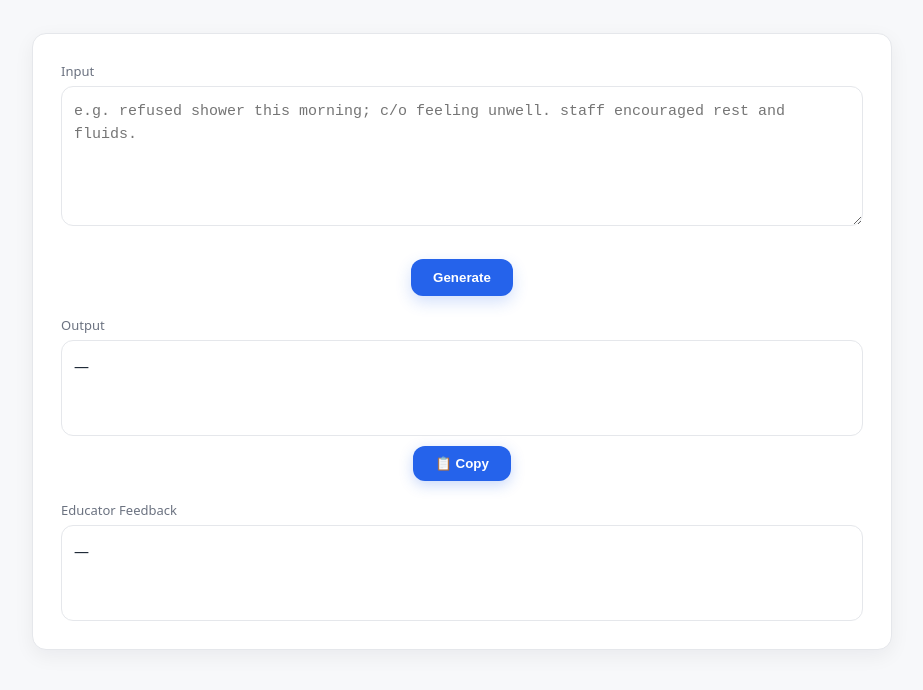
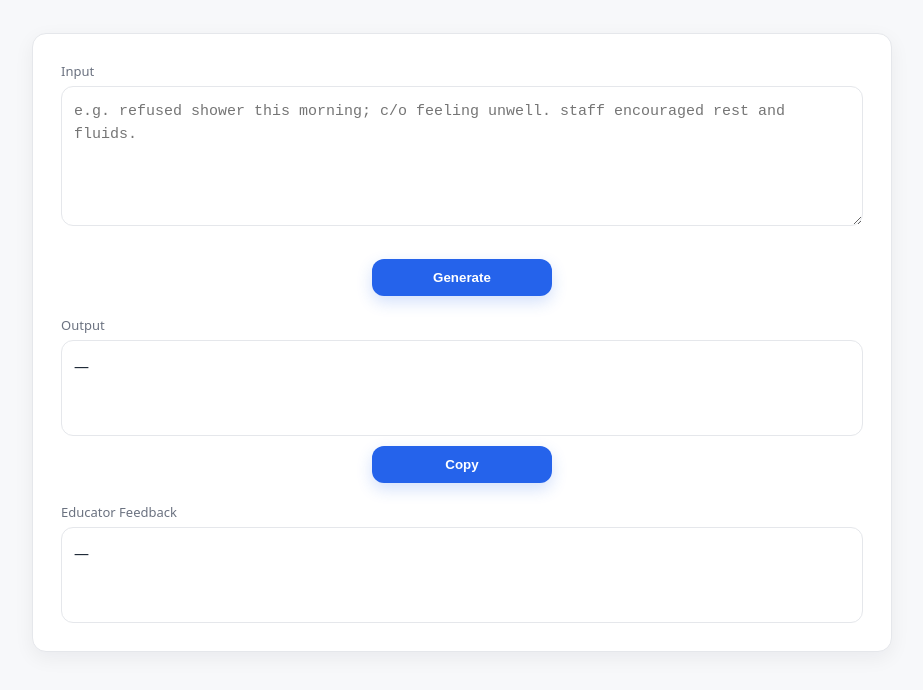
Before and after one commit to AmoreSolo/nursing-charting-mvp-clean, a website: page index.html in a window 1280 px wide. Shown: the part 124-814 px from the top of the page, without its empty margins (178-1101 px from the left). Drawn offline with Linux system fonts and the light colour scheme.

Commit message:
Update index.html

```diff
--- a/index.html
+++ b/index.html
@@ -96,6 +96,8 @@
       color: #fff;
       transition: transform .02s ease, background .15s ease, box-shadow .15s ease;
       box-shadow: 0 6px 16px rgba(37, 99, 235, .20);
+      width: 180px; /* 🔹 consistent width */
+      text-align: center;
     }
 
     button:active { transform: translateY(1px); background: var(--primary-pressed) }
@@ -110,20 +112,6 @@
       line-height: 1.55;
       white-space: pre-wrap;
     }
-
-    .copy-btn {
-      cursor: pointer;
-      border: 0;
-      border-radius: 12px;
-      padding: 10px 22px;
-      background: var(--primary);
-      color: #fff;
-      font-weight: 600;
-      box-shadow: 0 4px 14px rgba(37, 99, 235, .25);
-      transition: transform .02s ease, background .15s ease;
-    }
-
-    .copy-btn:active { transform: translateY(1px); background: var(--primary-pressed); }
 
     .copied {
       color: #16a34a;
@@ -166,8 +154,8 @@
         <div>
           <div class="label">Output</div>
           <div id="output" class="output">—</div>
-          <div class="center" style="margin-top:10px;">
-            <button class="copy-btn" id="copyOutput">📋 Copy</button>
+          <div class="center" style="margin-top:10px; flex-direction:column; align-items:center;">
+            <button id="copyOutput">Copy</button>
             <span class="copied" id="copiedOutput" style="display:none;">Copied!</span>
           </div>
         </div>
@@ -226,7 +214,6 @@
     }
 
     btn.addEventListener('click', generate);
-
     inputEl.addEventListener('keydown', (e) => {
       if ((e.metaKey || e.ctrlKey) && e.key === 'Enter') generate();
     });
```
